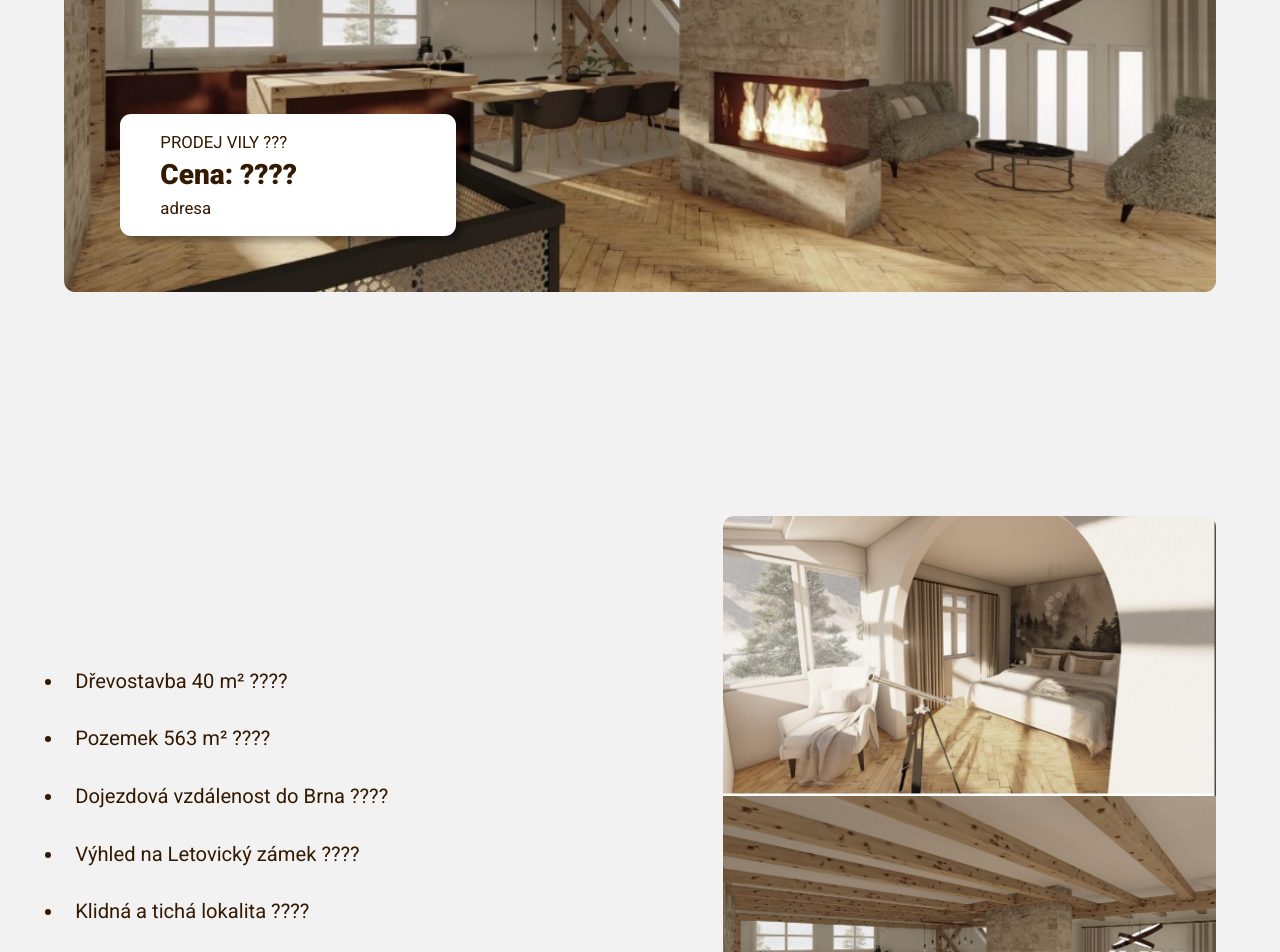
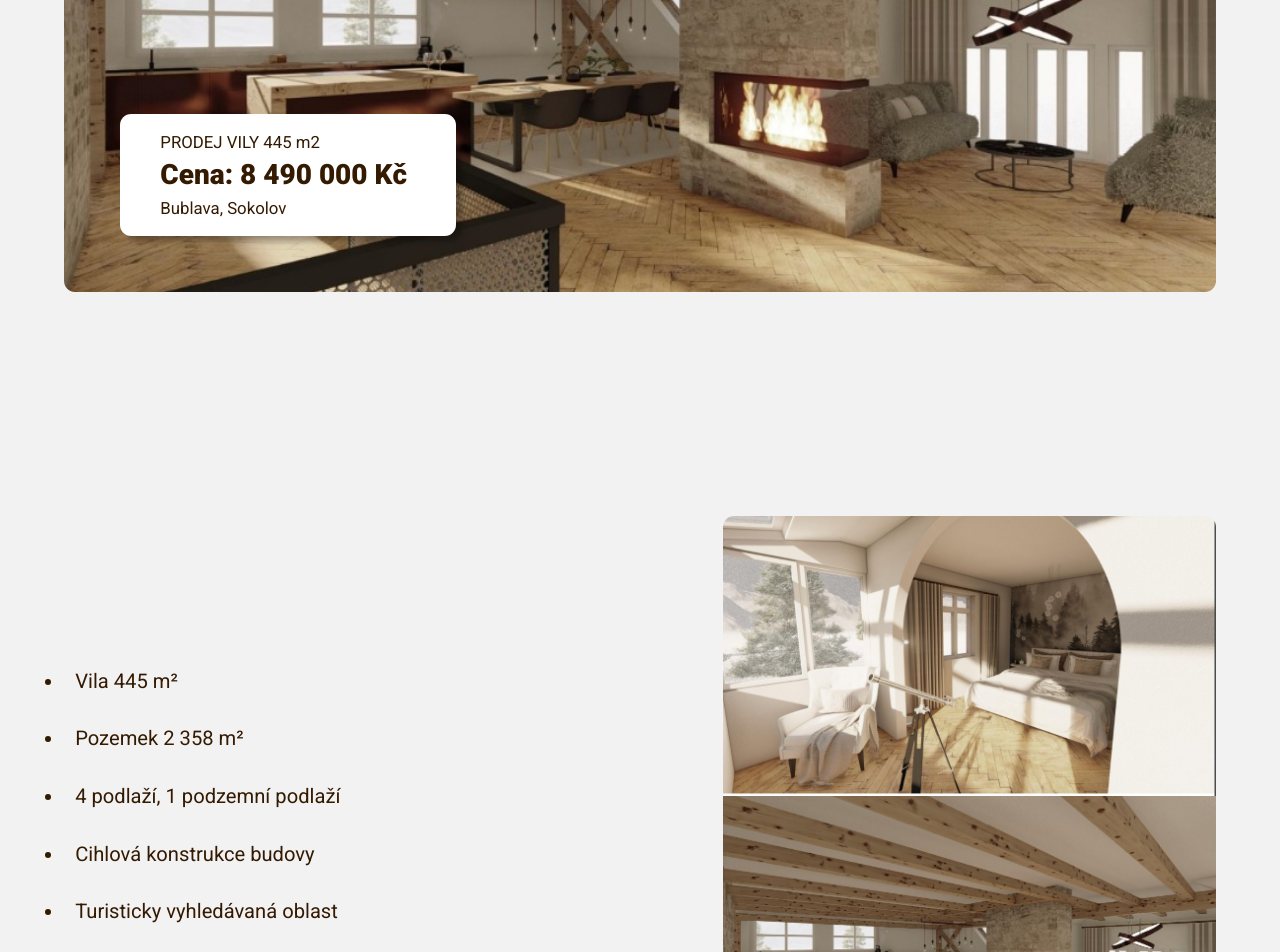
Before and after one commit to MichalM11/bublava, a React (Create React App) app: page / in a window 1280 px wide. Shown: the part 380-1332 px from the top of the page. Built offline with nearby package versions, Linux system fonts and the light colour scheme.

Commit message:
Pridany textace

```diff
--- a/src/components/layout/Header.js
+++ b/src/components/layout/Header.js
@@ -28,11 +28,11 @@ const Header = (props) => {
       <div className={headerClasses.hero}></div>
       {!props.appIsLoading && (
         <div ref={infoRef} className={headerClasses.info}>
-          <h1 className={headerClasses.small}>PRODEJ VILY ???</h1>
+          <h1 className={headerClasses.small}>PRODEJ VILY 445 m2</h1>
           <p className={headerClasses.large}>
-            Cena: <span>????</span>
+            Cena: <span>8 490 000 Kč</span>
           </p>
-          <p className={headerClasses.small}>adresa</p>
+          <p className={headerClasses.small}>Bublava, Sokolov</p>
         </div>
       )}
       {!props.appIsLoading && (
--- a/src/components/layout/Header.module.css
+++ b/src/components/layout/Header.module.css
@@ -178,7 +178,7 @@
     animation: unset;
     font-size: 1.8rem;
     width: auto;
-    z-index: 100;
+    z-index: 600;
     border-radius: 3rem;
     box-shadow: unset;
     border: 0.2rem solid var(--main-color);
--- a/src/components/layout/List.js
+++ b/src/components/layout/List.js
@@ -6,11 +6,11 @@ const List = () => {
     <section style={{ margin: "10rem 0" }}>
       <Element name="details" />
       <ul className={listClasses.list}>
-        <li className={listClasses.item}>Dřevostavba 40 m² ????</li>
-        <li className={listClasses.item}>Pozemek 563 m² ????</li>
-        <li className={listClasses.item}>Dojezdová vzdálenost do Brna ????</li>
-        <li className={listClasses.item}>Výhled na Letovický zámek ????</li>
-        <li className={listClasses.item}>Klidná a tichá lokalita ????</li>
+        <li className={listClasses.item}>Vila 445 m²</li>
+        <li className={listClasses.item}>Pozemek 2 358 m²</li>
+        <li className={listClasses.item}>4 podlaží, 1 podzemní podlaží</li>
+        <li className={listClasses.item}>Cihlová konstrukce budovy</li>
+        <li className={listClasses.item}>Turisticky vyhledávaná oblast</li>
       </ul>
     </section>
   );
--- a/src/components/layout/MapWrap.js
+++ b/src/components/layout/MapWrap.js
@@ -1,11 +1,11 @@
-import GoogleMap from "../map/GoogleMap";
+import LeafletMap from "../map/LeafletMap";
 
 import classes from "./MapWrap.module.css";
 
 const MapWrap = () => {
   return (
     <section className={classes.mapwrap}>
-      <GoogleMap />
+      <LeafletMap />
     </section>
   );
 };
--- a/src/components/layout/Navigation.module.css
+++ b/src/components/layout/Navigation.module.css
@@ -3,7 +3,7 @@
   position: fixed;
   top: 0;
   width: 100%;
-  z-index: 100;
+  z-index: 500;
 }
 
 .hamburger {
--- a/src/components/layout/Profile.js
+++ b/src/components/layout/Profile.js
@@ -5,19 +5,26 @@ import classes from "./Profile.module.css";
 
 import { Element } from "react-scroll";
 
-import profileImg from "../../assets/profile/profile.jpeg";
+import profileImg from "../../assets/profile/profile.jpg";
 
 const Profile = () => {
   return (
     <section className={classes.container}>
       <Element name="profile" />
       <div className={classes.wrap}>
-        {/* <img className={classes.photo} src={profileImg} alt="Profilové foto" /> */}
+        <img className={classes.photo} src={profileImg} alt="Profilové foto" />
         <div>
-          <h3 className={classes.heading}>jmeno</h3>
+          <h3 className={classes.heading}>Ing. Jan Křivánek</h3>
           <ul className={classes.topList}>
             <ul className={classes.secList}>
-              <li className={classes.value}>email</li>
+              <li className={classes.value}>
+                <a
+                  className={classes.link}
+                  href="mailto:jan.krivanek@vaskonzultant.cz"
+                >
+                  jan.krivanek@vaskonzultant.cz
+                </a>
+              </li>
               <li>
                 <FontAwesomeIcon
                   color="#ad7f2b"
@@ -30,7 +37,7 @@ const Profile = () => {
             <ul className={classes.secList}>
               <li className={classes.value}>
                 <a className={classes.link} href="tel:+420774515835">
-                  tel
+                  +420 775 908 881
                 </a>
               </li>
               <li>
```
